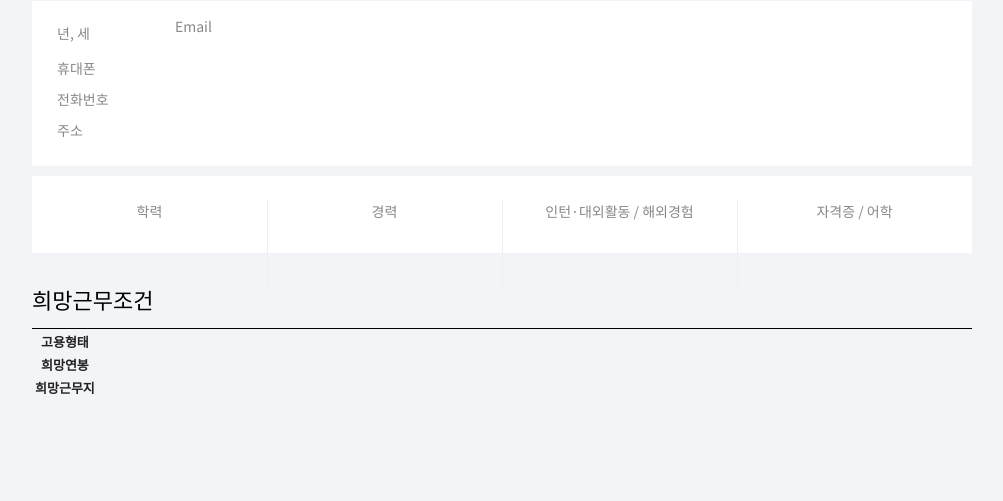
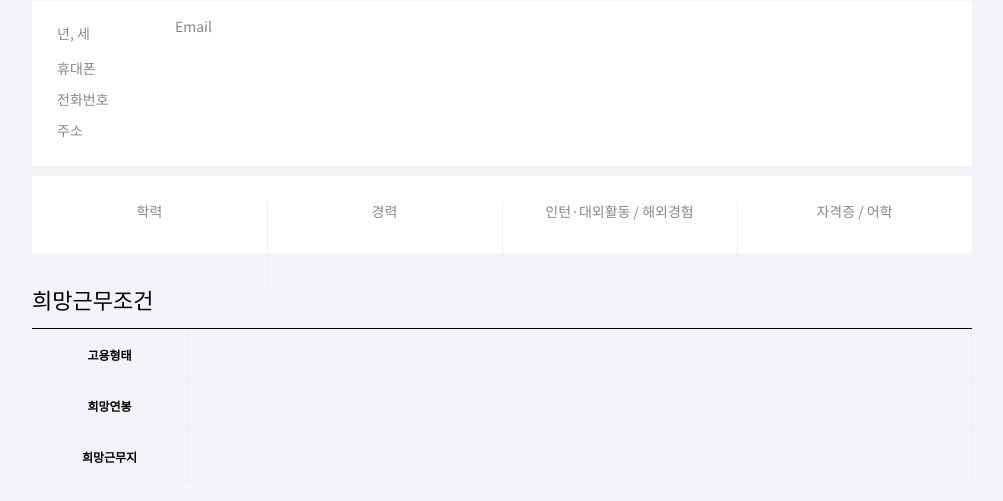
Before and after one commit to yonggyo1981/node, a website: page views/main.html in a window 1280 px wide. Shown: the part 115-616 px from the top of the page, without its empty margins (138-1141 px from the left). Drawn offline with nearby package versions, Linux system fonts and the light colour scheme; files that its build step writes are made by us from their sources; some icons are missing.

Commit message:
resume.js 모델 수정, 프론트 디자인

```diff
--- a/public/css/front.css
+++ b/public/css/front.css
@@ -44,3 +44,7 @@
 .info_box2.school .score_tit { margin-left: 0; padding-right: 30px; }
 
 .info_box2.portfolio .rows { padding: 25px 30px; }
+
+table { border-spacing: 0; padding: 0; width: 100%; }
+table th { height: 51px; border: 1px solid #edeef0; border-top: 0; border-left: 0; font-size: 12px; color: #000000; width: 156px; }
+table td { height: 51px; font-size: 14px; color: #000000; border: 1px solid #edeef0; border-top:0; border-left: 0; }
```
